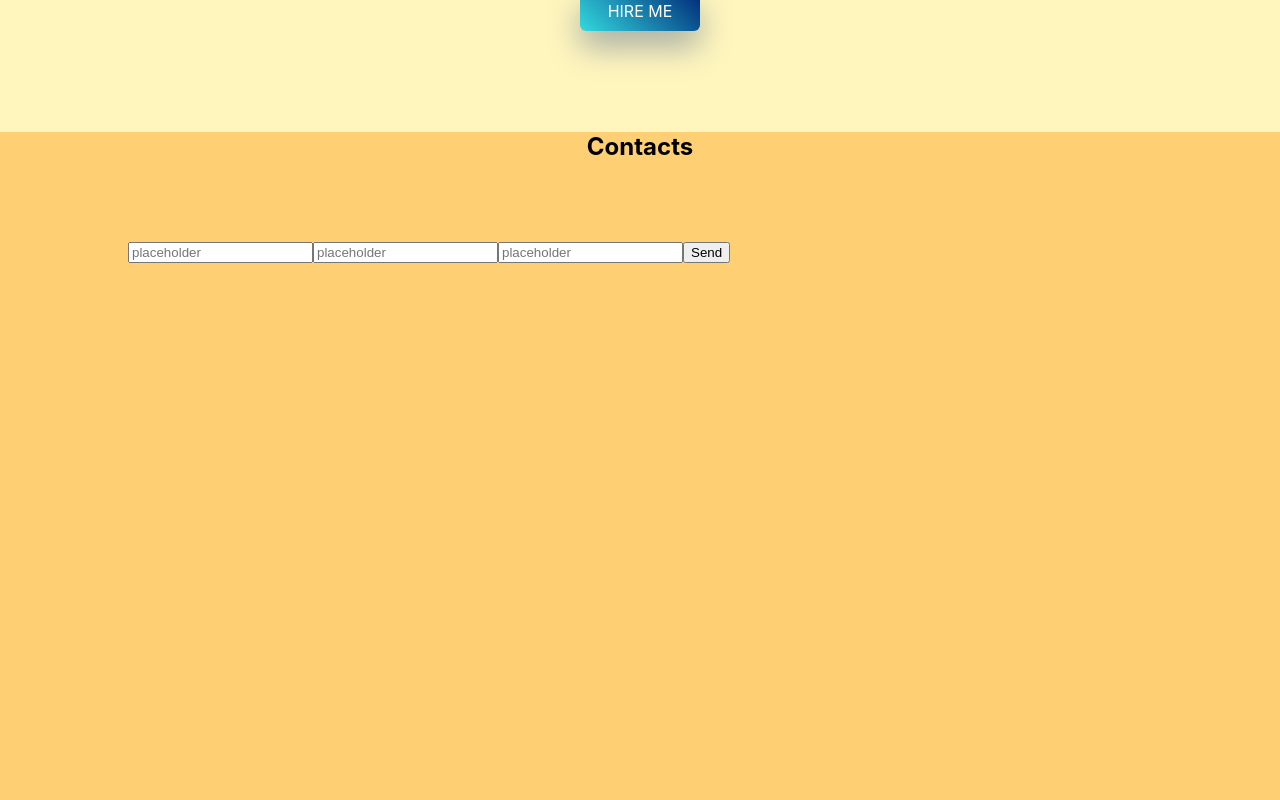
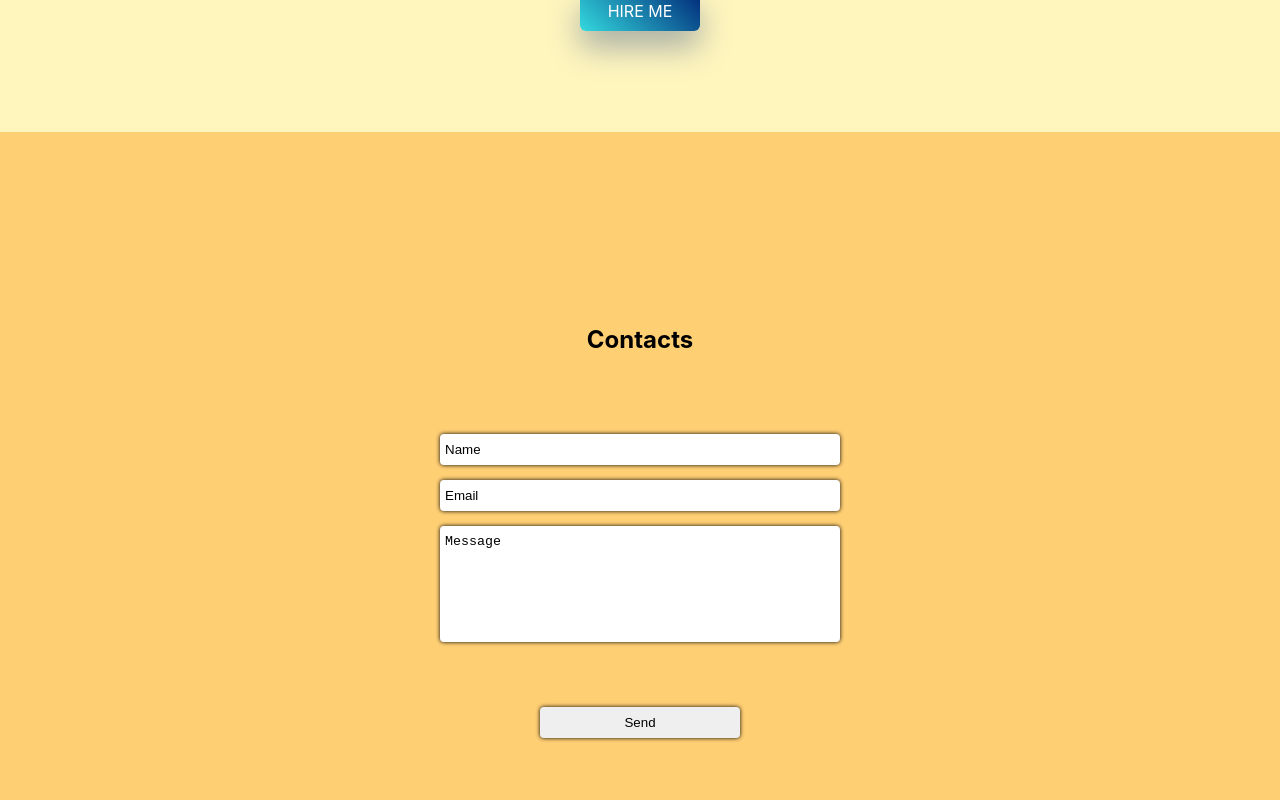
Before and after one commit to Vitaliy-Pidkivka/portfolio, a React (Create React App) app: page / in a window 1280 px wide. Shown: the part 2720-3520 px from the top of the page. Built offline with nearby package versions, Linux system fonts and the light colour scheme.

Commit message:
Stylized contacts section

```diff
--- a/src/components/Contacts/Contacts.js
+++ b/src/components/Contacts/Contacts.js
@@ -7,16 +7,14 @@ function Contacts() {
     return (
         <div className={styles['contacts']}>
             <div className="container">
-                <div className="contacts__inner">
+                <div className={styles.contacts__inner}>
                     <Title title="Contacts"/>
-                    <div className={styles.contacts__form}>
-                        <form action="#" method="Post" className={styles.form}>
-                            <input type="text" placeholder="placeholder" required/>
-                            <input type="text" placeholder="placeholder" required/>
-                            <input type="text" placeholder="placeholder"/>
-                            <input type="submit" value="Send"/>
-                        </form>
-                    </div>
+                    <form action="#" method="Post" className={styles.form}>
+                        <input type="text" placeholder="Name" required/>
+                        <input type="email" placeholder="Email" required/>
+                        <textarea type="text" placeholder="Message"/>
+                        <input type="submit" value="Send"/>
+                    </form>
                 </div>
             </div>
         </div>
--- a/src/components/Contacts/Contacts.module.scss
+++ b/src/components/Contacts/Contacts.module.scss
@@ -1,4 +1,62 @@
 .contacts {
   min-height: 100vh;
   background-color: #ffcf74;
+  display: flex;
+  justify-content: center;
+  align-items: center;
+
+  &__inner {
+
+  }
+
+  .form {
+    display: flex;
+    flex-direction: column;
+    justify-content: center;
+    max-width: 400px;
+    margin: 0 auto;
+
+    input, textarea {
+
+      margin-bottom: 15px;
+      border: none;
+      padding: 8px 5px;
+      box-shadow: 0 0 4px black;
+      border-radius: 4px;
+
+      &::-webkit-input-placeholder {
+        color: black;
+        opacity: 1;
+      }
+
+      &:focus::-webkit-input-placeholder {
+        color: transparent;
+        opacity: 0;
+      }
+
+      &:focus {
+        box-shadow: 0 0 10px blue;
+      }
+
+      &[type*="submit"] {
+        cursor: pointer;
+        min-width: 200px;
+        margin: 0 auto;
+        margin-top: 50px;
+
+        &:hover {
+          background-color: #09e4e6;
+          box-shadow: 0 0 4px blue;
+        }
+      }
+    }
+
+    input {
+    }
+
+    textarea {
+      resize: none;
+      min-height: 100px;
+    }
+  }
 }
```
